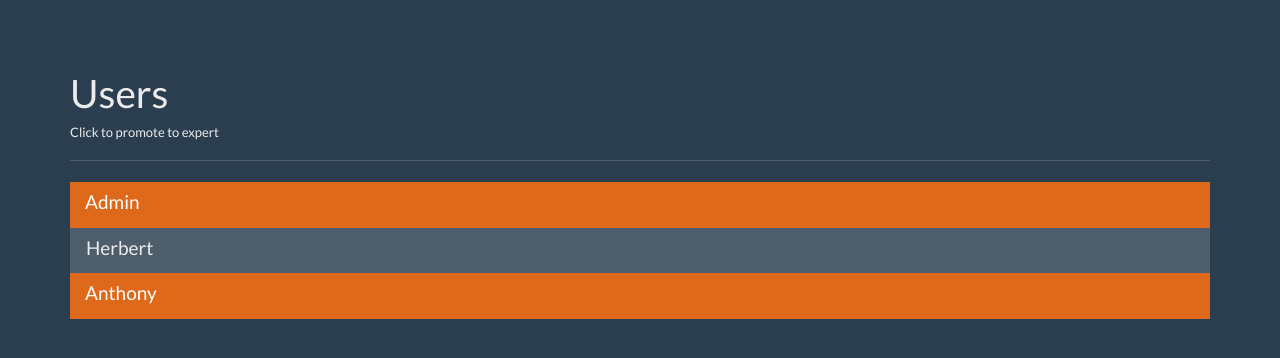
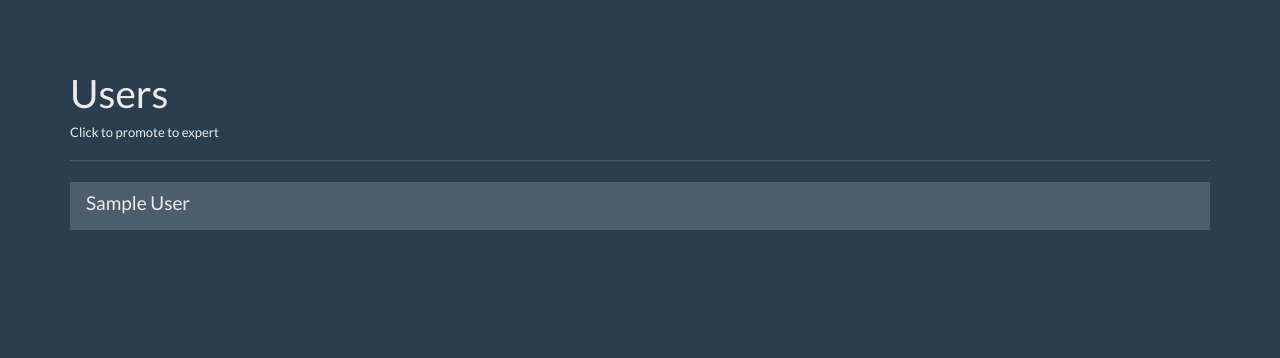
Before and after one commit to Mahmoud-Shosha/Question-Answer, a Flask app: page /users in a window 1280 px wide. Shown: the part 40-398 px from the top of the page. Run offline with Flask 2, Linux system fonts and the light colour scheme; the visitor is signed in with stand-in values (Sample User, id 1); data comes from the database, SQL or seed files in the repository; some libraries are stand-ins or nearby versions.

Commit message:
List all users in the users page

```diff
--- a/app.py
+++ b/app.py
@@ -153,14 +153,20 @@ def unanswered():
 @app.route('/users')
 def users():
     """
-    The users page that allows the admin user to promote users to an expert.
+    The users page that lists all users for the admin
+    to be able to promote users.
     """
 
     # Getting the current user
     user = get_current_user()
 
+    # Getting all users from the DB
+    db = get_db()
+    cursor = db.execute("select id, name, is_expert from user;")
+    users = cursor.fetchall()
+
     # Return the users page according to the login user
-    return render_template('users.html', user=user)
+    return render_template('users.html', user=user, users=users)
 
 
 @app.route('/logout')
--- a/templates/users.html
+++ b/templates/users.html
@@ -55,15 +55,11 @@
       <div class="row">
         <div class="col-lg-12">
           <div class="list-group">
-            <a href="#" class="list-group-item active">
-              <h4 class="list-group-item-heading">Admin</h4>
+            {% for user in users %}
+            <a href="#" class="list-group-item {% if user.is_expert == 1 %} active {% endif %}">
+              <h4 class="list-group-item-heading">{{ user.name }}</h4>
             </a>
-            <a href="#" class="list-group-item">
-              <h4 class="list-group-item-heading">Herbert</h4>
-            </a>
-            <a href="#" class="list-group-item active">
-              <h4 class="list-group-item-heading">Anthony</h4>
-            </a>
+            {% endfor %}
           </div>
         </div><!-- /.col-lg-12 -->
       </div>
```
